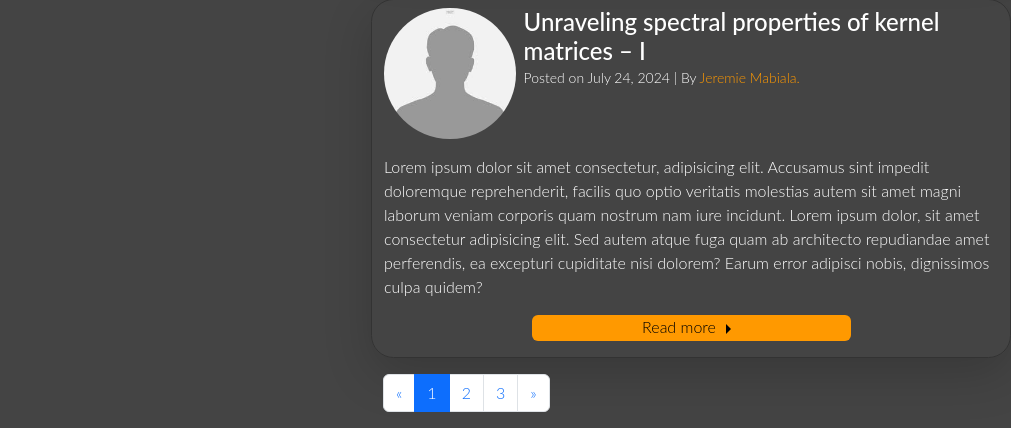
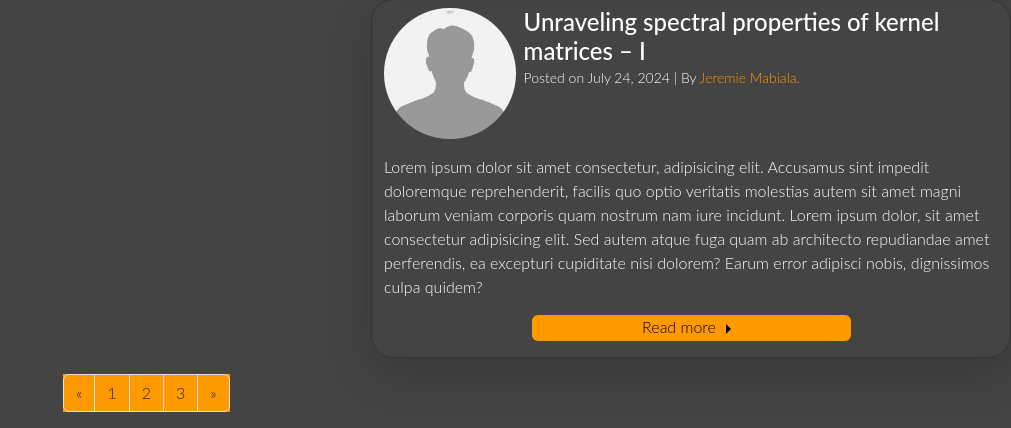
Before and after one commit to jnlandu/nlandu.github.io, a Flask app: page /posts in a window 1280 px wide. Shown: the part 1854-2282 px from the top of the page, without its empty margins (269-1280 px from the left). Run offline with Flask 3, Linux system fonts and the light colour scheme; some libraries are stand-ins or nearby versions.

Commit message:
updated posts page and created postContent page and routes

```diff
--- a/portfolio/routes.py
+++ b/portfolio/routes.py
@@ -35,6 +35,9 @@ def resume():
 def consulting():
     return render_template('consulting.html', title ="consulting")
 
+@app.route('/postsContent')
+def postsContent():
+    return render_template('postsContent.html', title ="posts")
 
 # For emails
 @app.route('/sent', methods=['POST', 'GET'])
--- a/portfolio/static/main-v3.css
+++ b/portfolio/static/main-v3.css
@@ -165,7 +165,9 @@ div.logo {
     /* background-color: ; */
 }
 
-
+.page-item{
+    background-color: #F90 !important;
+}
 
 
   /*  media queries for mobiles */
--- a/portfolio/templates/logos.html
+++ b/portfolio/templates/logos.html
@@ -56,6 +56,16 @@
     <symbol id="menu"  viewBox="0 -960 960 960"  >
       <path d="M120-240v-80h720v80H120Zm0-200v-80h720v80H120Zm0-200v-80h720v80H120Z"/>
     </symbol>
+    <symbol id="like" viewBox="0 -960 960 960">
+    <path d="m480-120-58-52q-101-91-167-157T150-447.5Q111-500 95.5-544T80-634q0-94 63-157t157-63q52 0 99 22t81 62q34-40 81-62t99-22q94 0 157 63t63 157q0 46-15.5 90T810-447.5Q771-395 705-329T538-172l-58 52Zm0-108q96-86 158-147.5t98-107q36-45.5 50-81t14-70.5q0-60-40-100t-100-40q-47 0-87 26.5T518-680h-76q-15-41-55-67.5T300-774q-60 0-100 40t-40 100q0 35 14 70.5t50 81q36 45.5 98 107T480-228Zm0-273Z"/>
+    </symbol>
+
+    <symbol id="comment1" viewBox="0 -960 960 960">
+   <path d="M440-400h80v-120h120v-80H520v-120h-80v120H320v80h120v120ZM80-80v-720q0-33 23.5-56.5T160-880h640q33 0 56.5 23.5T880-800v480q0 33-23.5 56.5T800-240H240L80-80Zm126-240h594v-480H160v525l46-45Zm-46 0v-480 480Z"/>
+    </symbol>
+    <symbol id="comment"  viewBox="0 -960 960 960">
+     <path d="M240-400h320v-80H240v80Zm0-120h480v-80H240v80Zm0-120h480v-80H240v80ZM80-80v-720q0-33 23.5-56.5T160-880h640q33 0 56.5 23.5T880-800v480q0 33-23.5 56.5T800-240H240L80-80Zm126-240h594v-480H160v525l46-45Zm-46 0v-480 480Z"/>
+    </symbol>
   </svg>
   <!-- fill="#e8eaed" -->
   <!--  end logs -->
--- a/portfolio/templates/posts.html
+++ b/portfolio/templates/posts.html
@@ -85,7 +32,7 @@
                   dolorem? Earum error adipisci nobis, dignissimos culpa quidem?<br>
               </p>
             </div>
-            <a class="bg-yellow text-center w-50 rounded-top rounded-bottom nav-link text-black mb-3" href="#">Read more<svg width="24" height="24" fill="#black"><use xlink:href="#read"></use></svg></a>
+            <a class="bg-yellow text-center w-50 rounded-top rounded-bottom nav-link text-black mb-3" href="{{ url_for('postsContent')}}">Read more<svg width="24" height="24" fill="#black"><use xlink:href="#read"></use></svg></a>
           </div>
 
 
@@ -119,7 +66,7 @@
                   dolorem? Earum error adipisci nobis, dignissimos culpa quidem?<br>
               </p>
             </div>
-            <a class="bg-yellow text-center w-50 rounded-top rounded-bottom nav-link text-black mb-3" href="#">Read more<svg width="24" height="24" fill="#black"><use xlink:href="#read"></use></svg></a>
+            <a class="bg-yellow text-center w-50 rounded-top rounded-bottom nav-link text-black mb-3" href="{{ url_for('postsContent')}}">Read more<svg width="24" height="24" fill="#black"><use xlink:href="#read"></use></svg></a>
           </div>
   </div>
 
@@ -149,7 +96,7 @@
                   dolorem? Earum error adipisci nobis, dignissimos culpa quidem?<br>
               </p>
             </div>
-            <a class="bg-yellow text-center w-50 rounded-top rounded-bottom nav-link text-black mb-3" href="#">Read more<svg width="24" height="24" fill="#black"><use xlink:href="#read"></use></svg></a>
+            <a class="bg-yellow text-center w-50 rounded-top rounded-bottom nav-link text-black mb-3" href="{{ url_for('postsContent')}}">Read more<svg width="24" height="24" fill="#black"><use xlink:href="#read"></use></svg></a>
           </div>
   </div>
 
@@ -179,7 +126,7 @@
                   dolorem? Earum error adipisci nobis, dignissimos culpa quidem?<br>
               </p>
             </div>
-            <a class="bg-yellow text-center w-50 rounded-top rounded-bottom nav-link text-black mb-3" href="#">Read more<svg width="24" height="24" fill="#black"><use xlink:href="#read"></use></svg></a>
+            <a class="bg-yellow text-center w-50 rounded-top rounded-bottom nav-link text-black mb-3" href="{{ url_for('postsContent')}}">Read more<svg width="24" height="24" fill="#black"><use xlink:href="#read"></use></svg></a>
           </div>
   </div>
 
@@ -209,35 +156,35 @@
                   dolorem? Earum error adipisci nobis, dignissimos culpa quidem?<br>
               </p>
             </div>
-            <a class="bg-yellow text-center w-50 rounded-top rounded-bottom nav-link text-black mb-3" href="#">Read more<svg width="24" height="24" fill="#black"><use xlink:href="#read"></use></svg></a>
+            <a class="bg-yellow text-center w-50 rounded-top rounded-bottom nav-link text-black mb-3" href="{{ url_for('postsContent')}}">Read more<svg width="24" height="24" fill="#black"><use xlink:href="#read"></use></svg></a>
           </div>
   </div>
 
   <!--  Pagination -->
 
-  <div class=" left-side-all-device container">
-    <!-- <nav aria-label="Page navigation example"> -->
-        <ul class="pagination">
+  <div class="container w-50 ">
+    <ul class="pagination ">
         <li class="page-item">
-            <a class="page-link" href="#" aria-label="Previous">
+            <a class="page-link bg-yellow text-dark" href="#" aria-label="Previous">
             <span aria-hidden="true">&laquo;</span>
             <!-- <span class="sr-only"></span> -->
             </a>
         </li>
-        <li class="page-item bg-yellow"><a class="page-link active " href="#">1</a></li>
-        <li class="page-item"><a class="page-link" href="#">2</a></li>
-        <li class="page-item"><a class="page-link" href="#">3</a></li>
+        <li class="page-item bg-yellow"><a class="page-link bg-yellow text-dark  " href="#">1</a></li>
+        <li class="page-item"><a class="page-link bg-yellow text-dark" href="#">2</a></li>
+        <li class="page-item"><a class="page-link bg-yellow text-dark" href="#">3</a></li>
 
         <li class="page-item">
-            <a class="page-link" href="#" aria-label="Next">
+            <a class="page-link bg-yellow text-dark" href="#" aria-label="Next">
             <span aria-hidden="true">&raquo;</span>
             <!-- <span class="sr-only">Next</span> -->
             </a>
         </li>
         </ul>
-    <!-- </nav> -->
 
-  </div>
+
+ </div>
+
 
 
 
@@ -246,26 +193,3 @@
 
 
 {% endblock %}
-
-
-
-<div class="post-item left-side-all-device container mt-5 mb-3">
-    <div class="row  d-flex justify-content-center ">
-            <!-- <div class="post-img-div-other-device col-md-4 ">
-              <img class="img-fluid img-content " src="{{ url_for('static', filename='flask-1.png')}}">
-            </div> -->
-            <div class="  post-content-div col-md-8">
-            <h1 class="text-center h1 mb-0"> <a class=" text-white post-link" href="#">Unraveling spectral properties of kernel matrices – I</a></h1>
-              <span class="yellow mt-0 post-content"> <svg  width="17" height="17" fill="#F90"><use xlink:href="#time"></use></svg>  7 min read |
-                <svg  width="17" height="17" fill="#F90"><use xlink:href="#calendar"></use></svg> July 14, 2024 | by Jeremie Mabiala</span>
-                <p class="post-context-text mt-3">Lorem ipsum dolor sit amet consectetur, adipisicing elit. Accusamus
-                  sint impedit doloremque reprehenderit, facilis quo optio veritatis molestias
-                  autem sit amet magni laborum veniam corporis quam nostrum nam iure incidunt.
-                  Lorem ipsum dolor, sit amet consectetur adipisicing elit. Sed autem atque fuga quam
-                  ab architecto repudiandae amet perferendis, ea excepturi cupiditate nisi
-                  dolorem? Earum error adipisci nobis, dignissimos culpa quidem?<br>
-              </p>
-            </div>
-            <a class="bg-yellow text-center w-50 rounded-top rounded-bottom nav-link text-black mb-3" href="#">Read more<svg width="24" height="24" fill="#black"><use xlink:href="#read"></use></svg></a>
-          </div>
-  </div>
```
Also changed, not shown: other parts of portfolio/templates/posts.html (+6 -59 lines), portfolio/templates/postHeader.html (added, +54 -0 lines), portfolio/templates/postsContent.html (added, +8 -0 lines).
